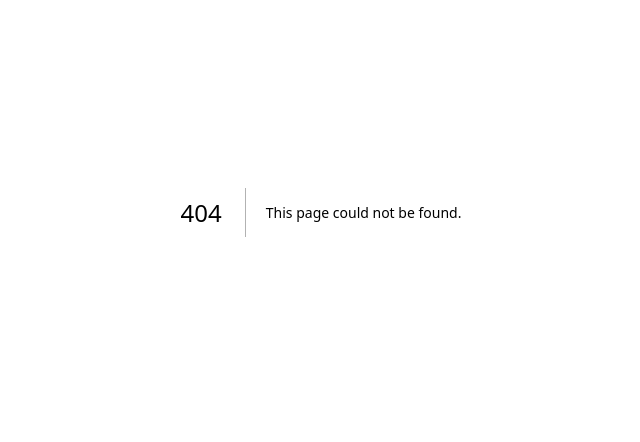
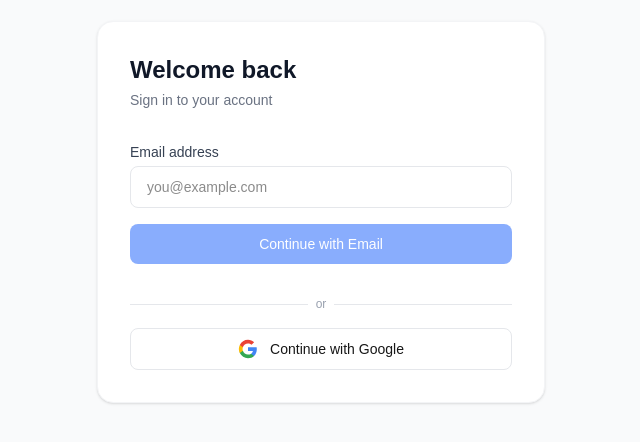
Before and after one commit to Rabin-Pant/Chat-App, a Next.js app in the folder frontend/: page /login in a window 1280 px wide. Before the commit this address had no page. Shown: the part 188-630 px from the top of the page, without its empty margins (319-959 px from the left). Built offline with nearby package versions, Linux system fonts and the light colour scheme; no server answers.

Commit message:
Added auth which include callback and login with layout.tsx

```diff
--- /dev/null
+++ b/frontend/src/app/(auth)/callback/page.tsx
@@ -0,0 +1,40 @@
+'use client';
+import { useEffect } from 'react';
+import { useRouter, useSearchParams } from 'next/navigation';
+import { useAuthStore } from '@/store/auth.store';
+import apiClient from '@/lib/api.client';
+
+export default function CallbackPage() {
+  const router = useRouter();
+  const searchParams = useSearchParams();
+  const { setAuth } = useAuthStore();
+
+  useEffect(() => {
+    const accessToken = searchParams.get('accessToken');
+    const refreshToken = searchParams.get('refreshToken');
+
+    if (!accessToken || !refreshToken) {
+      router.push('/login');
+      return;
+    }
+
+    localStorage.setItem('accessToken', accessToken);
+    localStorage.setItem('refreshToken', refreshToken);
+
+    apiClient.get('/users/me').then(({ data }) => {
+      setAuth(data.user, accessToken, refreshToken);
+      router.push('/');
+    }).catch(() => {
+      router.push('/login');
+    });
+  }, []);
+
+  return (
+    <div className="min-h-screen flex items-center justify-center bg-gray-50">
+      <div className="text-center">
+        <div className="w-8 h-8 border-4 border-blue-600 border-t-transparent rounded-full animate-spin mx-auto mb-4" />
+        <p className="text-gray-500 text-sm">Signing you in...</p>
+      </div>
+    </div>
+  );
+}
--- /dev/null
+++ b/frontend/src/app/(auth)/layout.tsx
@@ -0,0 +1,7 @@
+export default function AuthLayout({
+  children,
+}: {
+  children: React.ReactNode;
+}) {
+  return <>{children}</>;
+}
--- /dev/null
+++ b/frontend/src/app/(auth)/login/page.tsx
@@ -0,0 +1,144 @@
+'use client';
+import { useState } from 'react';
+import { authApi } from '@/services/auth.api';
+
+export default function LoginPage() {
+  const [email, setEmail] = useState('');
+  const [loading, setLoading] = useState(false);
+  const [error, setError] = useState('');
+  const [sent, setSent] = useState(false);
+
+  const handleSubmit = async () => {
+    if (!email) return;
+    setLoading(true);
+    setError('');
+    try {
+      await authApi.requestOtp(email);
+      setSent(true);
+    } catch (err: any) {
+      setError(err.response?.data?.message || 'Failed to send OTP');
+    } finally {
+      setLoading(false);
+    }
+  };
+
+  if (sent) {
+    return <OtpVerifyForm email={email} />;
+  }
+
+  return (
+    <div className="min-h-screen flex items-center justify-center bg-gray-50">
+      <div className="bg-white p-8 rounded-2xl shadow-sm border border-gray-100 w-full max-w-md">
+        <div className="mb-8">
+          <h1 className="text-2xl font-semibold text-gray-900">Welcome back</h1>
+          <p className="text-gray-500 mt-1 text-sm">Sign in to your account</p>
+        </div>
+
+        <div className="space-y-4">
+          <div>
+            <label className="block text-sm font-medium text-gray-700 mb-1">
+              Email address
+            </label>
+            <input
+              type="email"
+              value={email}
+              onChange={(e) => setEmail(e.target.value)}
+              onKeyDown={(e) => e.key === 'Enter' && handleSubmit()}
+              placeholder="you@example.com"
+              className="w-full px-4 py-2.5 border border-gray-200 rounded-lg text-sm focus:outline-none focus:ring-2 focus:ring-blue-500"
+            />
+          </div>
+
+          {error && <p className="text-red-500 text-sm">{error}</p>}
+
+          <button
+            onClick={handleSubmit}
+            disabled={loading || !email}
+            className="w-full bg-blue-600 text-white py-2.5 rounded-lg text-sm font-medium hover:bg-blue-700 disabled:opacity-50 transition"
+          >
+            {loading ? 'Sending...' : 'Continue with Email'}
+          </button>
+
+          <div className="relative my-4">
+            <div className="absolute inset-0 flex items-center">
+              <div className="w-full border-t border-gray-200" />
+            </div>
+            <div className="relative flex justify-center text-xs text-gray-400">
+              <span className="bg-white px-2">or</span>
+            </div>
+          </div>
+
+          <button
+            onClick={authApi.googleLogin}
+            className="w-full flex items-center justify-center gap-3 border border-gray-200 py-2.5 rounded-lg text-sm font-medium hover:bg-gray-50 transition"
+          >
+            <svg className="w-5 h-5" viewBox="0 0 24 24">
+              <path fill="#4285F4" d="M22.56 12.25c0-.78-.07-1.53-.2-2.25H12v4.26h5.92c-.26 1.37-1.04 2.53-2.21 3.31v2.77h3.57c2.08-1.92 3.28-4.74 3.28-8.09z"/>
+              <path fill="#34A853" d="M12 23c2.97 0 5.46-.98 7.28-2.66l-3.57-2.77c-.98.66-2.23 1.06-3.71 1.06-2.86 0-5.29-1.93-6.16-4.53H2.18v2.84C3.99 20.53 7.7 23 12 23z"/>
+              <path fill="#FBBC05" d="M5.84 14.09c-.22-.66-.35-1.36-.35-2.09s.13-1.43.35-2.09V7.07H2.18C1.43 8.55 1 10.22 1 12s.43 3.45 1.18 4.93l3.66-2.84z"/>
+              <path fill="#EA4335" d="M12 5.38c1.62 0 3.06.56 4.21 1.64l3.15-3.15C17.45 2.09 14.97 1 12 1 7.7 1 3.99 3.47 2.18 7.07l3.66 2.84c.87-2.6 3.3-4.53 6.16-4.53z"/>
+            </svg>
+            Continue with Google
+          </button>
+        </div>
+      </div>
+    </div>
+  );
+}
+
+function OtpVerifyForm({ email }: { email: string }) {
+  const [code, setCode] = useState('');
+  const [loading, setLoading] = useState(false);
+  const [error, setError] = useState('');
+  const { loginWithOtp } = useAuth();
+
+  const handleVerify = async () => {
+    if (!code || code.length !== 6) return;
+    setLoading(true);
+    setError('');
+    try {
+      await loginWithOtp(email, code);
+    } catch (err: any) {
+      setError(err.response?.data?.message || 'Invalid OTP');
+    } finally {
+      setLoading(false);
+    }
+  };
+
+  return (
+    <div className="min-h-screen flex items-center justify-center bg-gray-50">
+      <div className="bg-white p-8 rounded-2xl shadow-sm border border-gray-100 w-full max-w-md">
+        <div className="mb-8">
+          <h1 className="text-2xl font-semibold text-gray-900">Check your email</h1>
+          <p className="text-gray-500 mt-1 text-sm">
+            We sent a 6-digit code to <span className="font-medium text-gray-700">{email}</span>
+          </p>
+        </div>
+
+        <div className="space-y-4">
+          <input
+            type="text"
+            value={code}
+            onChange={(e) => setCode(e.target.value.replace(/\D/g, '').slice(0, 6))}
+            onKeyDown={(e) => e.key === 'Enter' && handleVerify()}
+            placeholder="000000"
+            maxLength={6}
+            className="w-full px-4 py-3 border border-gray-200 rounded-lg text-center text-2xl font-mono tracking-widest focus:outline-none focus:ring-2 focus:ring-blue-500"
+          />
+
+          {error && <p className="text-red-500 text-sm">{error}</p>}
+
+          <button
+            onClick={handleVerify}
+            disabled={loading || code.length !== 6}
+            className="w-full bg-blue-600 text-white py-2.5 rounded-lg text-sm font-medium hover:bg-blue-700 disabled:opacity-50 transition"
+          >
+            {loading ? 'Verifying...' : 'Verify Code'}
+          </button>
+        </div>
+      </div>
+    </div>
+  );
+}
+
+import { useAuth } from '@/hooks/useAuth';
--- a/frontend/src/app/layout.tsx
+++ b/frontend/src/app/layout.tsx
@@ -1,33 +1,32 @@
-import type { Metadata } from "next";
-import { Geist, Geist_Mono } from "next/font/google";
-import "./globals.css";
+import type { Metadata } from 'next';
+import { Geist, Geist_Mono } from 'next/font/google';
+import './globals.css';
 
 const geistSans = Geist({
-  variable: "--font-geist-sans",
-  subsets: ["latin"],
+  variable: '--font-geist-sans',
+  subsets: ['latin'],
 });
 
 const geistMono = Geist_Mono({
-  variable: "--font-geist-mono",
-  subsets: ["latin"],
+  variable: '--font-geist-mono',
+  subsets: ['latin'],
 });
 
 export const metadata: Metadata = {
-  title: "Create Next App",
-  description: "Generated by create next app",
+  title: 'Chat App',
+  description: 'Real-time chat application',
 };
 
 export default function RootLayout({
   children,
-}: Readonly<{
+}: {
   children: React.ReactNode;
-}>) {
+}) {
   return (
-    <html
-      lang="en"
-      className={`${geistSans.variable} ${geistMono.variable} h-full antialiased`}
-    >
-      <body className="min-h-full flex flex-col">{children}</body>
+    <html lang="en">
+      <body className={`${geistSans.variable} ${geistMono.variable} antialiased`}>
+        {children}
+      </body>
     </html>
   );
 }
--- a/frontend/src/app/page.tsx
+++ b/frontend/src/app/page.tsx
@@ -1,65 +1,23 @@
-import Image from "next/image";
+'use client';
+import { useEffect } from 'react';
+import { useRouter } from 'next/navigation';
+import { useAuthStore } from '@/store/auth.store';
 
-export default function Home() {
+export default function HomePage() {
+  const router = useRouter();
+  const { isAuthenticated } = useAuthStore();
+
+  useEffect(() => {
+    if (isAuthenticated) {
+      router.push('/chat');
+    } else {
+      router.push('/login');
+    }
+  }, [isAuthenticated]);
+
   return (
-    <div className="flex flex-col flex-1 items-center justify-center bg-zinc-50 font-sans dark:bg-black">
-      <main className="flex flex-1 w-full max-w-3xl flex-col items-center justify-between py-32 px-16 bg-white dark:bg-black sm:items-start">
-        <Image
-          className="dark:invert"
-          src="/next.svg"
-          alt="Next.js logo"
-          width={100}
-          height={20}
-          priority
-        />
-        <div className="flex flex-col items-center gap-6 text-center sm:items-start sm:text-left">
-          <h1 className="max-w-xs text-3xl font-semibold leading-10 tracking-tight text-black dark:text-zinc-50">
-            To get started, edit the page.tsx file.
-          </h1>
-          <p className="max-w-md text-lg leading-8 text-zinc-600 dark:text-zinc-400">
-            Looking for a starting point or more instructions? Head over to{" "}
-            <a
-              href="https://vercel.com/templates?framework=next.js&utm_source=create-next-app&utm_medium=appdir-template-tw&utm_campaign=create-next-app"
-              className="font-medium text-zinc-950 dark:text-zinc-50"
-            >
-              Templates
-            </a>{" "}
-            or the{" "}
-            <a
-              href="https://nextjs.org/learn?utm_source=create-next-app&utm_medium=appdir-template-tw&utm_campaign=create-next-app"
-              className="font-medium text-zinc-950 dark:text-zinc-50"
-            >
-              Learning
-            </a>{" "}
-            center.
-          </p>
-        </div>
-        <div className="flex flex-col gap-4 text-base font-medium sm:flex-row">
-          <a
-            className="flex h-12 w-full items-center justify-center gap-2 rounded-full bg-foreground px-5 text-background transition-colors hover:bg-[#383838] dark:hover:bg-[#ccc] md:w-[158px]"
-            href="https://vercel.com/new?utm_source=create-next-app&utm_medium=appdir-template-tw&utm_campaign=create-next-app"
-            target="_blank"
-            rel="noopener noreferrer"
-          >
-            <Image
-              className="dark:invert"
-              src="/vercel.svg"
-              alt="Vercel logomark"
-              width={16}
-              height={16}
-            />
-            Deploy Now
-          </a>
-          <a
-            className="flex h-12 w-full items-center justify-center rounded-full border border-solid border-black/[.08] px-5 transition-colors hover:border-transparent hover:bg-black/[.04] dark:border-white/[.145] dark:hover:bg-[#1a1a1a] md:w-[158px]"
-            href="https://nextjs.org/docs?utm_source=create-next-app&utm_medium=appdir-template-tw&utm_campaign=create-next-app"
-            target="_blank"
-            rel="noopener noreferrer"
-          >
-            Documentation
-          </a>
-        </div>
-      </main>
+    <div className="min-h-screen flex items-center justify-center">
+      <div className="w-8 h-8 border-4 border-blue-600 border-t-transparent rounded-full animate-spin" />
     </div>
   );
 }
```
